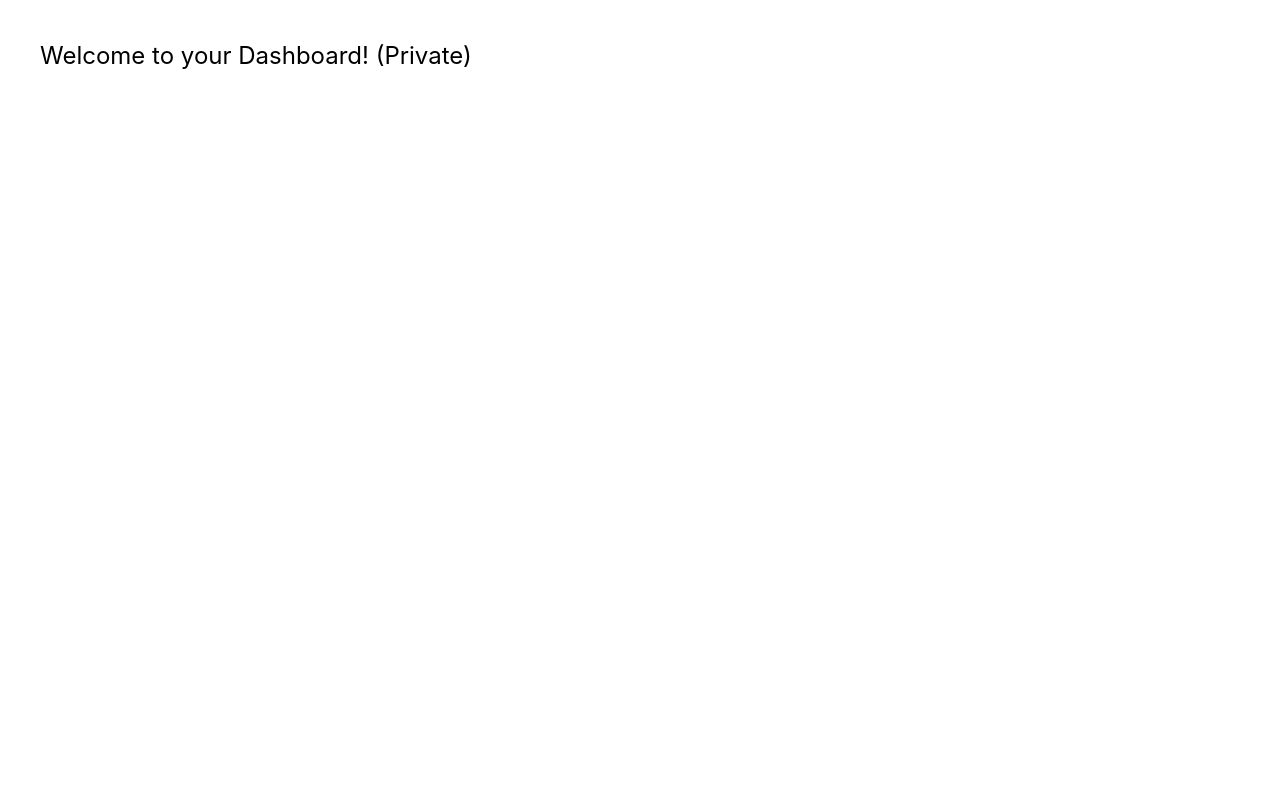
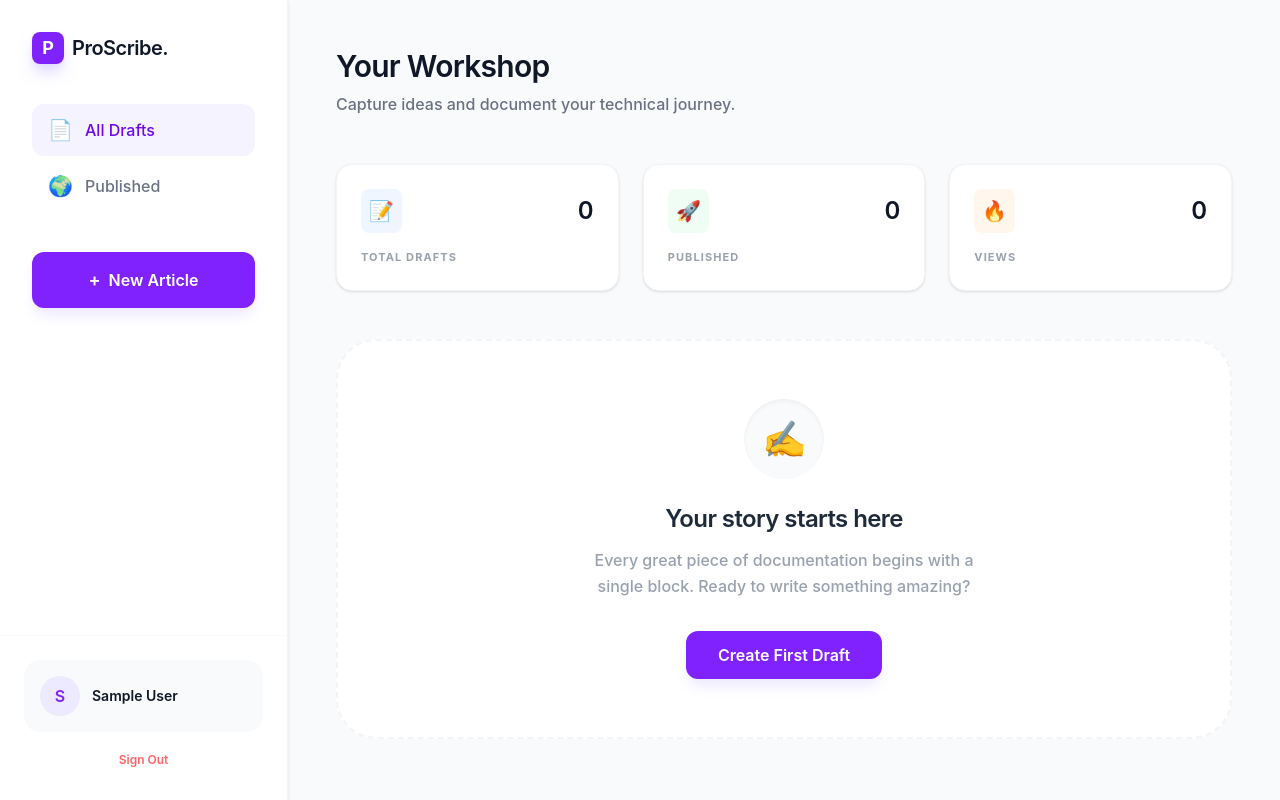
Before and after one commit to SouravDaroch/proscribe, a React (Vite) app in the folder frontend/: page /dashboard in a window 1280 px wide. Built offline with nearby package versions, Linux system fonts and the light colour scheme; sample sign-in values are in the browser's storage.

Commit message:
feat: add dashboard page for authenticated  user

```diff
--- a/frontend/src/App.tsx
+++ b/frontend/src/App.tsx
@@ -3,9 +3,8 @@ import Login from './pages/login';
 import ProtectedRoute from './components/ProtectedRoute';
 import './App.css';
 import Register from './pages/Register';
+import Dashboard from './pages/Dashboard';
 
-// Simple placeholder for now
-const Dashboard = () => <div className="p-10 text-2xl">Welcome to your Dashboard! (Private)</div>;
 
 function App() {
   return (
--- a/frontend/src/pages/Dashboard.tsx
+++ b/frontend/src/pages/Dashboard.tsx
@@ -1,32 +1,57 @@
+import { useNavigate } from 'react-router-dom';
 import { useAuth } from '../context/AuthContext';
 
 const Dashboard = () => {
   const { user, logout } = useAuth();
+  const navigate = useNavigate();
 
   return (
-    <div className="flex min-h-screen bg-gray-50">
+    /* Added 'font-sans' and changed global text color for better readability */
+    <div className="flex min-h-screen bg-[#F9FAFB] font-sans antialiased text-gray-900">
       {/* Sidebar */}
-      <aside className="w-64 bg-white border-r border-gray-200 p-6 flex flex-col justify-between">
-        <div>
-          <h1 className="text-xl font-bold text-violet-600 mb-8">ProScribe</h1>
-          <nav className="space-y-2">
-            <button className="w-full text-left px-4 py-2 rounded-lg bg-violet-50 text-violet-700 font-medium">
+      <aside className="w-72 bg-white border-r border-gray-100 flex flex-col shadow-sm">
+        <div className="p-8">
+          <div className="flex items-center gap-2 mb-10">
+            <div className="w-8 h-8 bg-violet-600 rounded-lg flex items-center justify-center text-white font-bold text-lg shadow-lg shadow-violet-200">
+              P
+            </div>
+            <h1 className="text-xl font-semibold tracking-tight">ProScribe.</h1>
+          </div>
+
+          <nav className="space-y-1">
+            <button className="w-full flex items-center gap-3 px-4 py-3 rounded-xl bg-violet-50 text-violet-700 font-medium transition-all group cursor-pointer">
+              <span className="text-xl group-hover:scale-110 transition-transform">📄</span>
               All Drafts
             </button>
-            <button className="w-full text-left px-4 py-2 rounded-lg text-gray-600 hover:bg-gray-100 transition">
+            <button className="w-full flex items-center gap-3 px-4 py-3 rounded-xl text-gray-500 hover:bg-gray-50 hover:text-gray-900 font-medium transition-all group cursor-pointer">
+              <span className="text-xl group-hover:scale-110 transition-transform">🌍</span>
               Published
             </button>
-            <button className="w-full text-left px-4 py-2 rounded-lg text-gray-600 hover:bg-gray-100 transition font-bold text-violet-600 mt-4">
-              + New Article
+          </nav>
+
+          <div className="mt-10">
+            <button
+              onClick={() => navigate('/editor/new')}
+              className="w-full bg-violet-600 text-white font-semibold py-3.5 rounded-xl hover:bg-violet-700 transition-all shadow-lg shadow-violet-100 active:scale-[0.98] flex items-center justify-center gap-2 cursor-pointer"
+            >
+              <span className="text-lg">+</span> New Article
             </button>
-          </nav>
+          </div>
         </div>
 
-        <div className="border-t pt-4">
-          <p className="text-sm font-medium text-gray-900">{user?.name}</p>
+        <div className="mt-auto p-6 border-t border-gray-50">
+          <div className="bg-gray-50 rounded-2xl p-4 flex items-center gap-3">
+            <div className="w-10 h-10 bg-violet-100 text-violet-600 rounded-full flex items-center justify-center font-semibold">
+              {user?.name?.charAt(0).toUpperCase() || 'U'}
+            </div>
+            <div className="flex-1 overflow-hidden">
+              <p className="text-sm font-semibold text-gray-900 truncate">{user?.name || 'User'}</p>
+              {/* <p className="text-[10px] text-gray-400 font-bold uppercase tracking-widest">{user?.role || 'Writer'}</p> */}
+            </div>
+          </div>
           <button
             onClick={logout}
-            className="text-xs text-red-500 hover:underline mt-1"
+            className="w-full mt-3 text-xs font-semibold text-red-400 hover:text-red-600 transition-colors py-2 cursor-pointer"
           >
             Sign Out
           </button>
@@ -34,16 +59,45 @@ const Dashboard = () => {
       </aside>
 
       {/* Main Content Area */}
-      <main className="flex-1 p-10">
-        <header className="flex justify-between items-center mb-8">
-          <h2 className="text-3xl font-bold text-gray-800">Your Articles</h2>
+      <main className="flex-1 p-12 overflow-y-auto">
+        <header className="flex justify-between items-start mb-12">
+          <div>
+            <h2 className="text-3xl font-semibold text-gray-900 tracking-tight">Your Workshop</h2>
+            <p className="text-gray-500 mt-2 font-medium">Capture ideas and document your technical journey.</p>
+          </div>
         </header>
 
-        {/* Empty State (We'll replace this with real data soon) */}
-        <div className="bg-white border-2 border-dashed border-gray-200 rounded-2xl h-64 flex flex-col items-center justify-center text-gray-400">
-          <p>No articles yet.</p>
-          <button className="mt-4 text-violet-600 font-semibold hover:text-violet-700">
-            Create your first draft →
+        {/* Quick Stats Block */}
+        <div className="grid grid-cols-1 md:grid-cols-3 gap-6 mb-12">
+          {[
+            { label: 'Total Drafts', count: '0', icon: '📝', color: 'bg-blue-50 text-blue-600' },
+            { label: 'Published', count: '0', icon: '🚀', color: 'bg-green-50 text-green-600' },
+            { label: 'Views', count: '0', icon: '🔥', color: 'bg-orange-50 text-orange-600' },
+          ].map((stat, i) => (
+            <div key={i} className="bg-white p-6 rounded-2xl border border-gray-100 shadow-sm hover:shadow-md transition-shadow">
+              <div className="flex justify-between items-center">
+                <span className={`p-2 rounded-lg text-xl ${stat.color}`}>{stat.icon}</span>
+                <span className="text-2xl font-semibold text-gray-900">{stat.count}</span>
+              </div>
+              <p className="mt-4 text-[11px] font-bold text-gray-400 uppercase tracking-widest">{stat.label}</p>
+            </div>
+          ))}
+        </div>
+
+        {/* Empty State */}
+        <div className="bg-white border-2 border-dashed border-gray-100 rounded-[2.5rem] h-[400px] flex flex-col items-center justify-center text-center p-8 transition-all hover:border-violet-200 hover:bg-violet-50/10">
+          <div className="w-20 h-20 bg-gray-50 rounded-full flex items-center justify-center text-4xl mb-6 shadow-inner">
+            ✍️
+          </div>
+          <h3 className="text-2xl font-semibold text-gray-800 tracking-tight">Your story starts here</h3>
+          <p className="text-gray-400 max-w-sm mt-3 leading-relaxed font-medium">
+            Every great piece of documentation begins with a single block. Ready to write something amazing?
+          </p>
+          <button
+            onClick={() => navigate('/editor/new')}
+            className="mt-8 px-8 py-3 bg-violet-600 text-white font-semibold rounded-xl hover:bg-violet-700 transition-all shadow-lg shadow-violet-100 active:scale-95 cursor-pointer"
+          >
+            Create First Draft
           </button>
         </div>
       </main>
```
